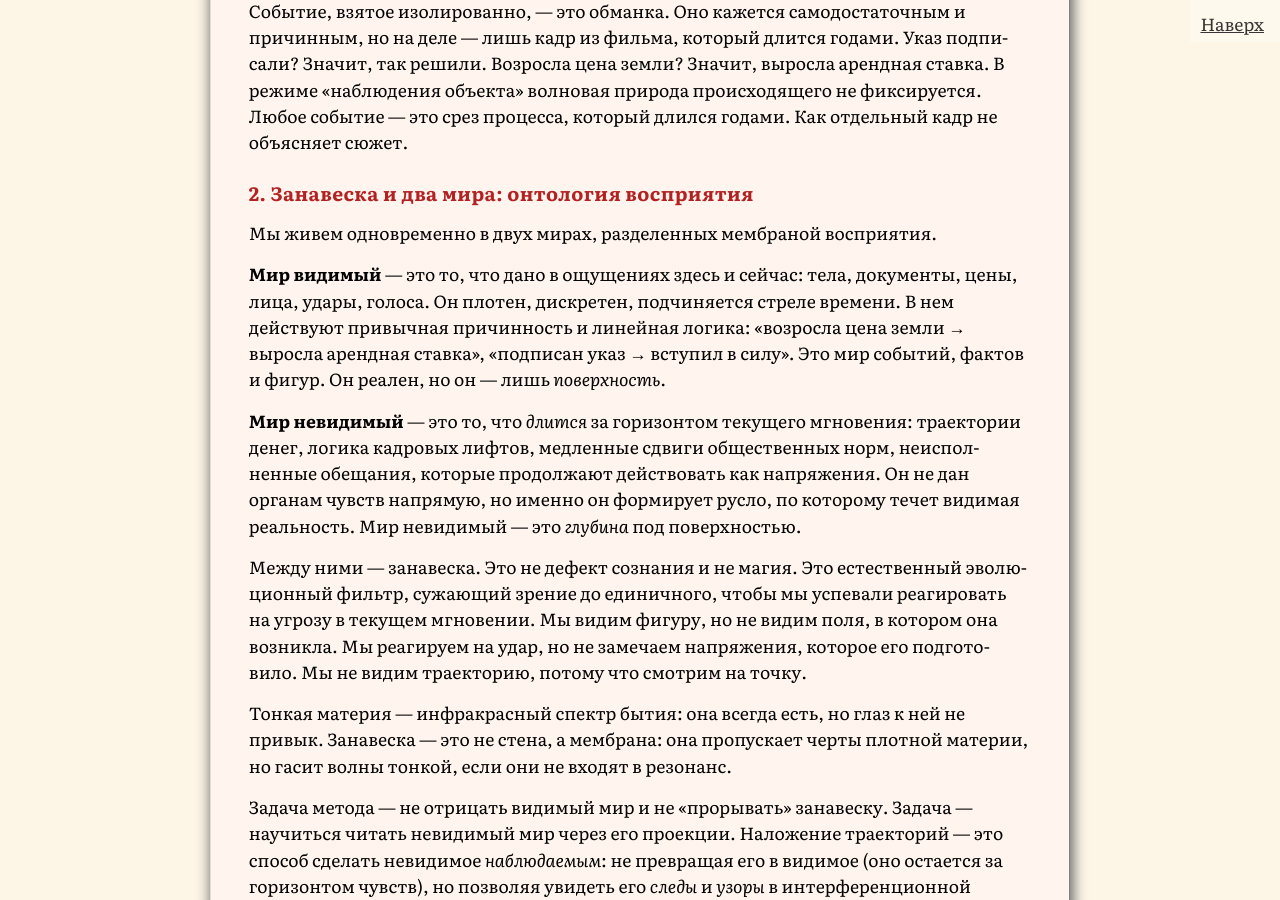
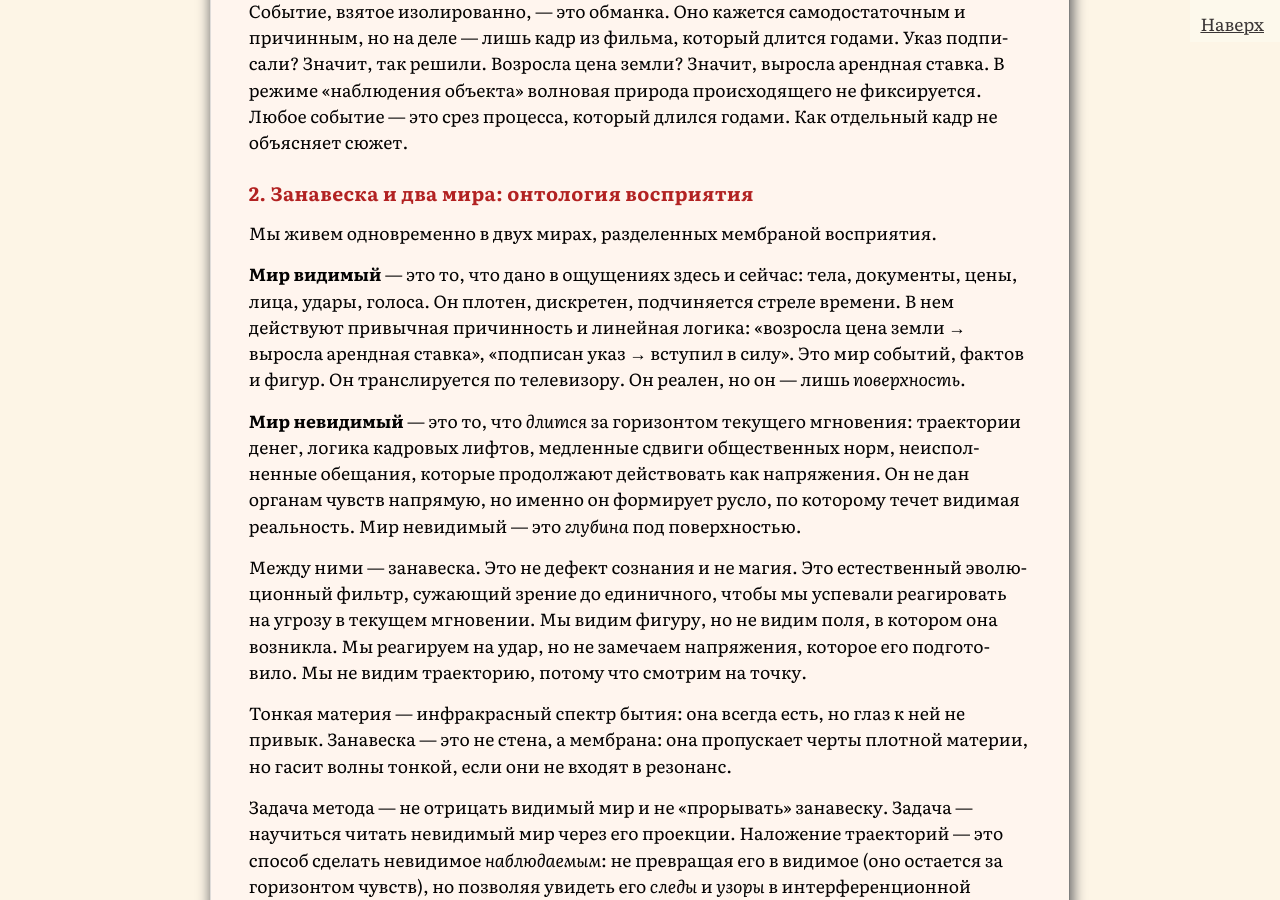
Before and after one commit to SergSi/land-use-art, a Jekyll site: the page built from _posts/2026-08-24-wawe.md, in a window 1280 px wide and 900 px high, scrolled down 989 px. Built offline with Jekyll 4.4.1, drawn with Linux system fonts in a browser that asks for light colours; some web fonts are replaced.

Commit message:
Update 2026-08-24-wawe.md

```diff
--- a/_posts/2026-08-24-wawe.md
+++ b/_posts/2026-08-24-wawe.md
@@ -15,7 +15,7 @@ class: analitika
 
 Мы живем одновременно в двух мирах, разделенных мембраной восприятия.
 
-**Мир видимый** — это то, что дано в ощущениях здесь и сейчас: тела, документы, цены, лица, удары, голоса. Он плотен, дискретен, подчиняется стреле времени. В нем действуют привычная причинность и линейная логика: «возросла цена земли → выросла арендная ставка», «подписан указ → вступил в силу». Это мир событий, фактов и фигур. Он реален, но он — лишь *поверхность*.
+**Мир видимый** — это то, что дано в ощущениях здесь и сейчас: тела, документы, цены, лица, удары, голоса. Он плотен, дискретен, подчиняется стреле времени. В нем действуют привычная причинность и линейная логика: «возросла цена земли → выросла арендная ставка», «подписан указ → вступил в силу». Это мир событий, фактов и фигур. Он транслируется по телевизору. Он реален, но он — лишь *поверхность*.
 
 **Мир невидимый** — это то, что *длится* за горизонтом текущего мгновения: траектории денег, логика кадровых лифтов, медленные сдвиги общественных норм, неисполненные обещания, которые продолжают действовать как напряжения. Он не дан органам чувств напрямую, но именно он формирует русло, по которому течет видимая реальность. Мир невидимый — это *глубина* под поверхностью.
 
```
